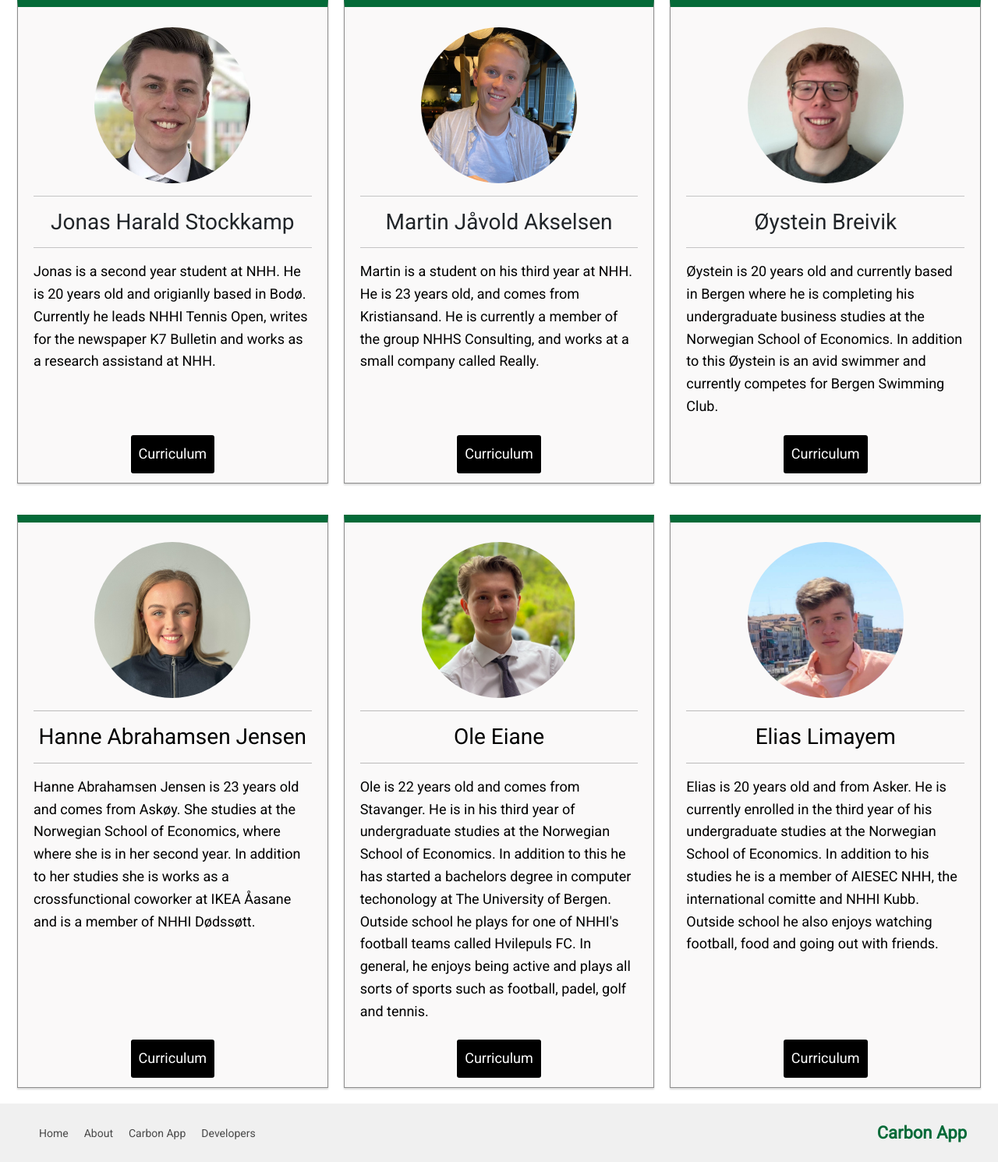
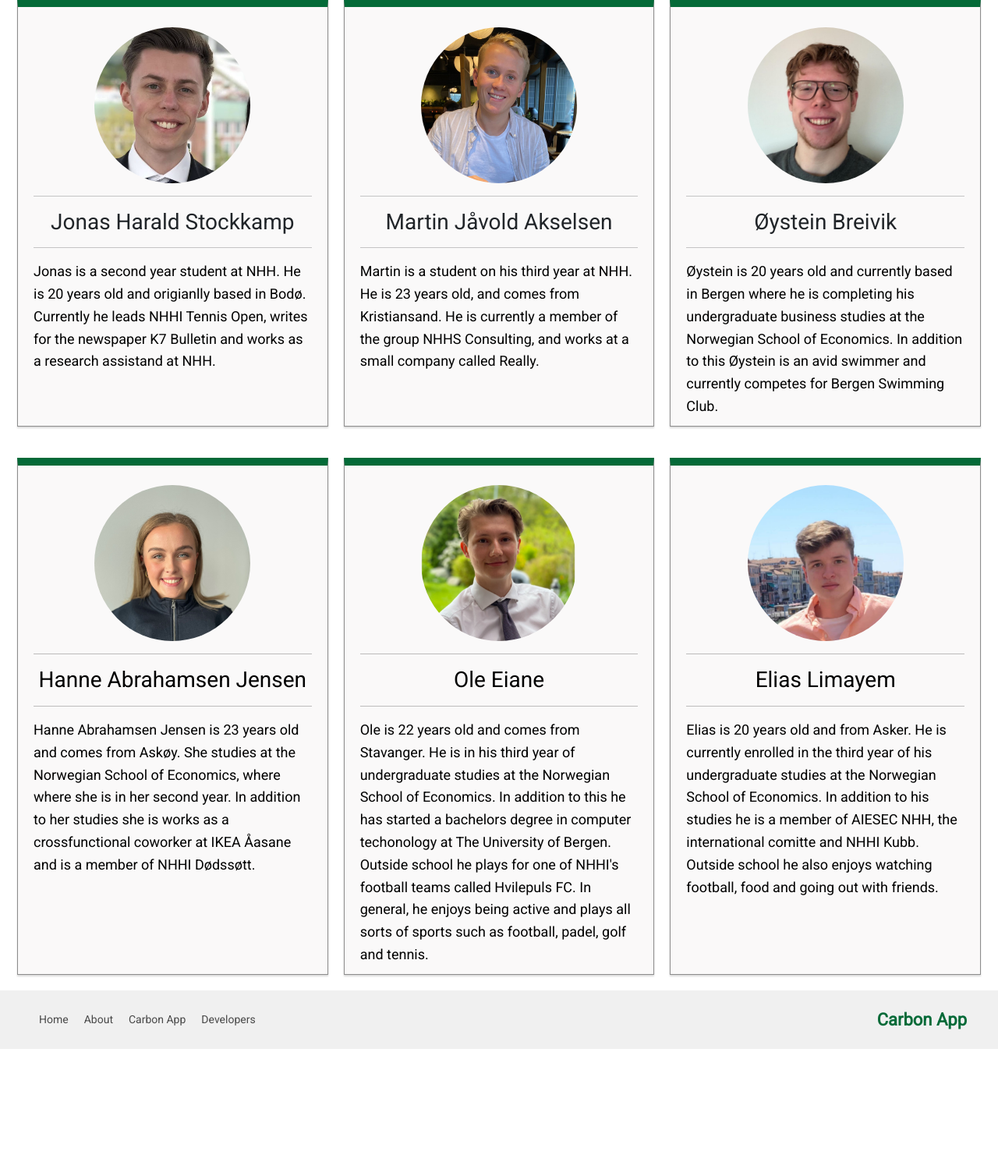
Before and after one commit to theoyster1/Carbon_App-Gruppe3, a Flask app: page /home/developers in a window 1280 px wide. Shown: the part 347-1837 px from the top of the page at 78% size. After the commit the page ends 1692 px from the top, so only its background shows below. Run offline with Flask 2, Linux system fonts and the light colour scheme; some libraries are stand-ins or nearby versions.

Commit message:
Update developers.html

```diff
--- a/capp/templates/developers.html
+++ b/capp/templates/developers.html
@@ -25,9 +25,6 @@
               <br>
               <br>
             </p>
-            <div class="section_container_buttons_developers">
-              <a class="btn_developers" href="#"  target="_blank">Curriculum</a>
-            </div>
           </div>
           <div class="box">
             <br>
@@ -40,9 +37,6 @@
               <br>
               <br>
             </p>
-            <div class="section_container_buttons_developers">
-              <a class="btn_developers" href="#"  target="_blank">Curriculum</a>
-            </div>
           </div>
           <div class="box">
             <br>
@@ -51,9 +45,6 @@
             <h3>Øystein Breivik</h3>
             <hr>
             <p>Øystein is 20 years old and currently based in Bergen where he is completing his undergraduate business studies at the Norwegian School of Economics. In addition to this Øystein is an avid swimmer and currently competes for Bergen Swimming Club.</p>
-            <div class="section_container_buttons_developers">
-              <a class="btn_developers" href="#"  target="_blank">Curriculum</a>
-            </div>
           </div>
       </div>
 
@@ -72,9 +63,6 @@
             <br>
             <br>
           </p>
-          <div class="section_container_buttons_developers">
-            <a class="btn_developers" href="#"  target="_blank">Curriculum</a>
-          </div>
         </div>
         <div class="box2">
           <br>
@@ -83,9 +71,6 @@
           <h3>Ole Eiane</h3>
           <hr>
           <p> Ole is 22 years old and comes from Stavanger. He is in his third year of undergraduate studies at the Norwegian School of Economics. In addition to this he has started a bachelors degree in computer techonology at The University of Bergen. Outside school he plays for one of NHHI's football teams called Hvilepuls FC. In general, he enjoys being active and plays all sorts of sports such as football, padel, golf and tennis.</p>
-          <div class="section_container_buttons_developers">
-            <a class="btn_developers" href="#"  target="_blank">Curriculum</a>
-          </div>
         </div>
         <div class="box2">
           <br>
@@ -100,9 +85,6 @@
             <br>
             <br>
           </p>
-          <div class="section_container_buttons_developers">
-            <a class="btn_developers" href="#"  target="_blank">Curriculum</a>
-          </div>
         </div>
     </div>
 
```
